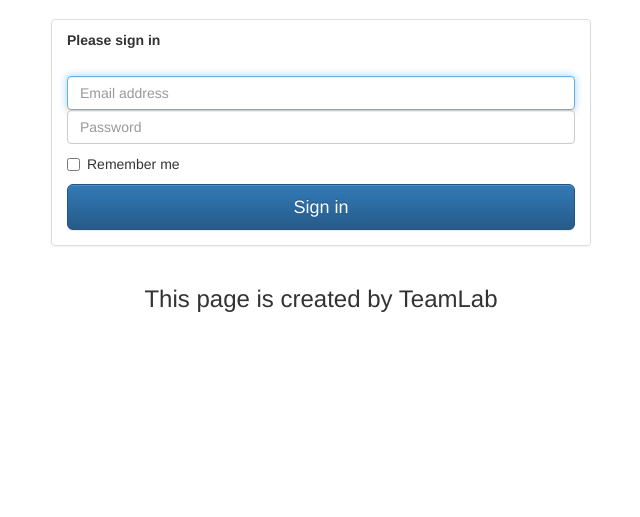
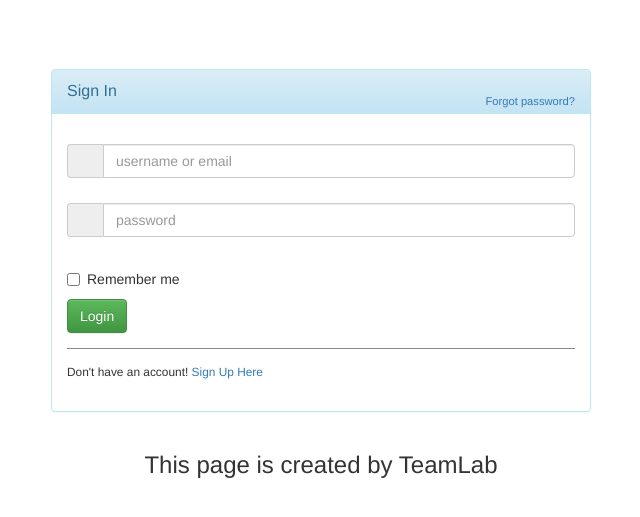
Before and after one commit to TEAMLAB-Lecture/bookmark-example-django, a Django app: page /login in a window 1280 px wide. Shown: the part 51-568 px from the top of the page, without its empty margins (319-959 px from the left). Run offline with Django 3.2, Linux system fonts and the light colour scheme; some libraries are stand-ins or nearby versions; some web fonts are replaced.

Commit message:
Add user registration example

```diff
--- a/bookmark/views.py
+++ b/bookmark/views.py
@@ -1,8 +1,9 @@
+from django.contrib.auth import authenticate
 from django.shortcuts import render
 from django.http import HttpResponse
 from bookmark.models import Bookmark
 
-import datetime
+from django.contrib.auth.models import User
 
 
 def index(request):
@@ -11,6 +12,7 @@ def index(request):
     except KeyError as e:
         return render(request, 'index.html')
     return render(request, 'index.html', {"login_id": email})
+
 
 def bookmark(request):
     try:
@@ -25,16 +27,17 @@ def bookmark(request):
         all_bookmark = Bookmark.objects.all()
 
         result = {"login_id": email,
-                    "all_bookmark": all_bookmark,
+                  "all_bookmark": all_bookmark,
                   "bookmark_name": request.POST["bookmark_name"],
                   "bookmark_url": request.POST["bookmark_url"]}
 
-        return render(request, 'bookmark.html', result )
+        return render(request, 'bookmark.html', result)
     else:
         all_bookmark = Bookmark.objects.all()
         result = {"login_id": email,
-            "all_bookmark" : all_bookmark}
-        return render(request, 'bookmark.html', result )
+                  "all_bookmark": all_bookmark}
+        return render(request, 'bookmark.html', result)
+
 
 def login(request):
     try:
@@ -43,6 +46,7 @@ def login(request):
         return render(request, 'login_form.html')
     return render(request, 'login_form.html', {"login_id": email})
 
+
 def logout(request):
     try:
         email = request.session['login_id']
@@ -50,13 +54,45 @@ def logout(request):
         return render(request, 'login_form.html')
     return render(request, 'logout_form.html', {"login_id": email})
 
+
 def logout_process(request):
     del request.session['login_id']
     return render(request, 'index.html')
 
+
 def check_login(request):
     if request.method == 'POST':
-        print("Hello Login")
         email = request.POST["email"]
-        request.session['login_id'] = email
-        return render(request, 'index.html', {"login_id": email})
+        password = request.POST["password"]
+
+        try:
+            user = User.objects.get(username=email)
+            if user.check_password(password):
+                request.session['login_id'] = email
+                return render(request, 'index.html', {"login_id": email})
+            else:
+                status = "Password가 틀렸습니다"
+                return render(request, 'login_form.html', {"status": status })
+        except user.DoesNotExist:
+            status = "존재하지 않는 아이디입니다."
+            return render(request, 'login_form.html', {"status": status})
+
+
+def user_registration_process(request):
+    if request.method == 'POST':
+
+        email = request.POST["email"]
+        try:
+            User.objects.get(username=email)
+            status = "이미 존재하는 아이디입니다"
+            return render(request, 'login_form.html', {"status": status})
+        except User.DoesNotExist:
+            firstname = request.POST["firstname"]
+            lastname = request.POST["lastname"]
+            password = request.POST["passwd"]
+            new_user = User.objects.create_user(email, email, password)
+            new_user.last_name = lastname
+            new_user.first_name = firstname
+            new_user.save()
+            request.session['login_id'] = email
+            return render(request, 'index.html', {"login_id": email})
--- a/cs50_bookmark/urls.py
+++ b/cs50_bookmark/urls.py
@@ -11,5 +11,6 @@ urlpatterns = [
     url(r'^logout$', bk_views.logout, name='logout'),
     url(r'^logout$', bk_views.logout, name='logout'),
     url(r'^logout_process', bk_views.logout_process, name='logout_process'),
+    url(r'^user_registration_process', bk_views.user_registration_process, name='user_registration_process'),
     url(r'^bookmark$', bk_views.bookmark, name='bookmark'),
 ]
--- a/template/login_form.html
+++ b/template/login_form.html
@@ -7,36 +7,128 @@
 
 {% block content %}
     <div class="container">
-    <div class="col-md-offset-3 col-md-6 col-md-offset-3">
-        <div class="panel panel-default">
-            <form class="form-signin" method="post" action="{% url 'check_login' %}">
+        <div id="loginbox" style="margin-top:50px;" class="mainbox col-md-6 col-md-offset-3 col-sm-8 col-sm-offset-2">
+            <div class="panel panel-info">
+                <div class="panel-heading">
+                    <div class="panel-title">Sign In</div>
+                    <div style="float:right; font-size: 80%; position: relative; top:-10px"><a href="#">Forgot
+                        password?</a></div>
+                </div>
+
+                <div style="padding-top:30px" class="panel-body">
+                    {%  if status %}
+                        <div id="login-alert" class="alert alert-danger col-sm-12">{{ status }}</div>
+                    {% endif %}
+
+                    <form id="loginform" class="form-horizontal" role="form" action="{% url "check_login" %}" method="post">
                         {% csrf_token %}
+                        <div style="margin-bottom: 25px" class="input-group">
+                            <span class="input-group-addon"><i class="glyphicon glyphicon-user"></i></span>
+                            <input id="login-username" type="text" class="form-control" name="email" value=""
+                                   placeholder="username or email">
+                        </div>
+
+                        <div style="margin-bottom: 25px" class="input-group">
+                            <span class="input-group-addon"><i class="glyphicon glyphicon-lock"></i></span>
+                            <input id="login-password" type="password" class="form-control" name="password"
+                                   placeholder="password">
+                        </div>
+
+
+                        <div class="input-group">
+                            <div class="checkbox">
+                                <label>
+                                    <input id="login-remember" type="checkbox" name="remember" value="1"> Remember me
+                                </label>
+
+                            </div>
+                        </div>
+
+
+                        <div style="margin-top:10px" class="form-group">
+                            <!-- Button -->
+
+                            <div class="col-sm-12 controls">
+                                <button id="btn-login" class="btn btn-success" type="submit">Login </button>
+                            </div>
+                        </div>
+
+
+                        <div class="form-group">
+                            <div class="col-md-12 control">
+                                <div style="border-top: 1px solid#888; padding-top:15px; font-size:85%">
+                                    Don't have an account!
+                                    <a href="#" onClick="$('#loginbox').hide(); $('#signupbox').show()">
+                                        Sign Up Here
+                                    </a>
+                                </div>
+                            </div>
+                        </div>
+                    </form>
+
+
+                </div>
+            </div>
+        </div>
+        <div id="signupbox" style="display:none; margin-top:50px"
+             class="mainbox col-md-6 col-md-offset-3 col-sm-8 col-sm-offset-2">
+            <div class="panel panel-info">
                 <div class="panel-heading">
-                    <strong>   Please sign in </strong>
+                    <div class="panel-title">Sign Up</div>
+                    <div style="float:right; font-size: 85%; position: relative; top:-10px"><a id="signinlink" href="#"
+                                                                                               onclick="$('#signupbox').hide(); $('#loginbox').show()">Sign
+                        In</a></div>
                 </div>
                 <div class="panel-body">
+                    <form id="signupform" class="form-horizontal" role="form" action="{% url "user_registration_process" %}" method="post">
+                        {% csrf_token %}
 
-                    <label for="inputEmail" class="sr-only">Email address</label>
-                    <input type="email" name="email" class="form-control" placeholder="Email address" required autofocus>
-                    <label for="inputPassword" class="sr-only">Password</label>
-                    <input type="password" name="password" class="form-control" placeholder="Password" required>
-                    <div class="checkbox">
-                        <label>
-                            <input type="checkbox" value="remember-me"> Remember me
-                        </label>
+                        <div id="signupalert" style="display:none" class="alert alert-danger">
+                            <p>Error:</p>
+                            <span></span>
                         </div>
-                    <button class="btn btn-lg btn-primary btn-block" type="submit">Sign in</button>
+
+
+                        <div class="form-group">
+                            <label for="email" class="col-md-3 control-label">Email</label>
+                            <div class="col-md-9">
+                                <input type="text" class="form-control" name="email" placeholder="Email Address">
                             </div>
+                        </div>
+
+                        <div class="form-group">
+                            <label for="firstname" class="col-md-3 control-label">First Name</label>
+                            <div class="col-md-9">
+                                <input type="text" class="form-control" name="firstname" placeholder="First Name">
+                            </div>
+                        </div>
+                        <div class="form-group">
+                            <label for="lastname" class="col-md-3 control-label">Last Name</label>
+                            <div class="col-md-9">
+                                <input type="text" class="form-control" name="lastname" placeholder="Last Name">
+                            </div>
+                        </div>
+                        <div class="form-group">
+                            <label for="password" class="col-md-3 control-label">Password</label>
+                            <div class="col-md-9">
+                                <input type="password" class="form-control" name="passwd" placeholder="Password">
+                            </div>
+                        </div>
+
+                        <div class="form-group">
+                            <!-- Button -->
+                            <div class="col-md-offset-3 col-md-9">
+                                <button id="btn-signup" type="submit" class="btn btn-info"  ><i
+                                        class="icon-hand-right"></i> &nbsp Sign Up
+                                </button>
+                            </div>
+                        </div>
+
                     </form>
                 </div>
-
-        {% if error %}
-        <div class="alert alert-danger alert-error">
-            <a href="#" class="close" data-dismiss="alert">&times;</a>
-            <strong>{{ error }}</strong>
-        </div>
-        {% endif %}
             </div>
 
+
+        </div>
     </div>
 {% endblock %}
```
Lines whose indentation alone changed are shown as unchanged.
